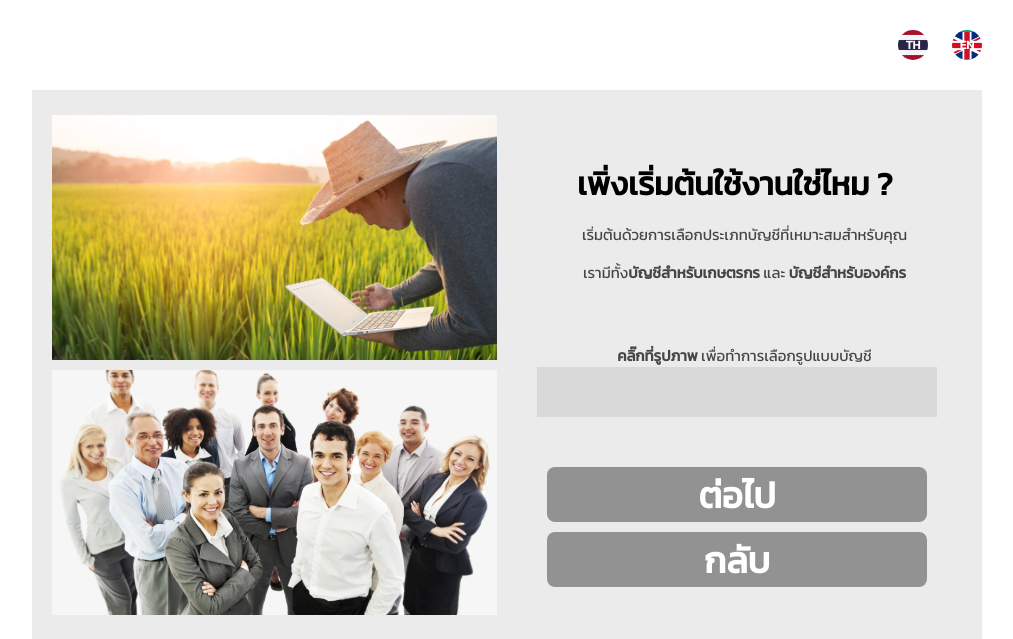
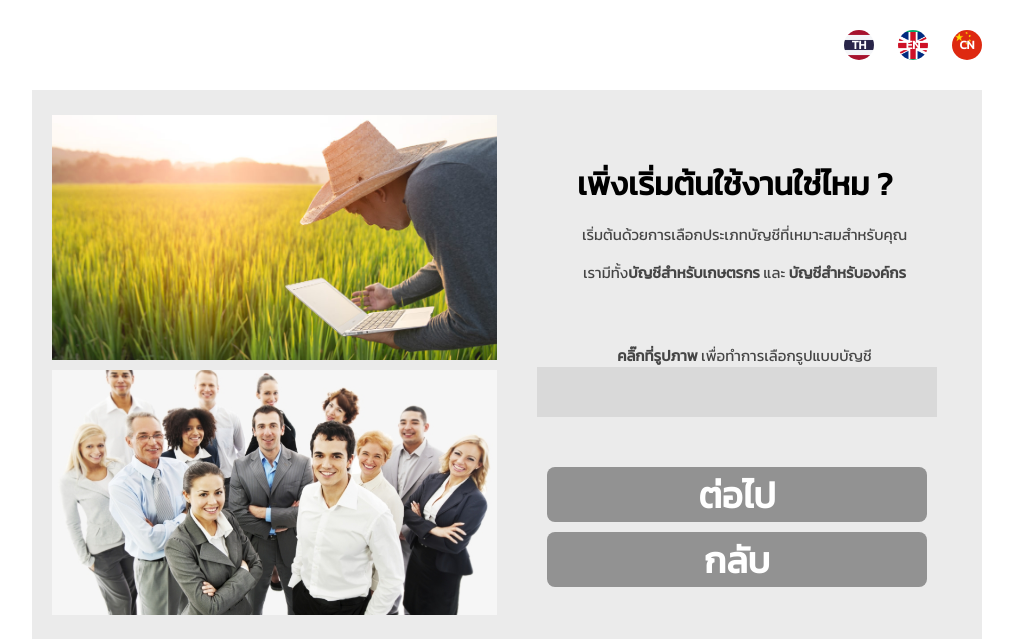
Before and after one commit to noontts/Agricultural-Projects-DII, a PHP site: page /RegisterPage.html in a window 1280 px wide. Shown: the top 639 px of the page, without its empty margins (133-1146 px from the left). Run offline with PHP 8.4, Linux system fonts and the light colour scheme.

Commit message:
Add china Lan

```diff
--- a/LoginPage.html
+++ b/LoginPage.html
@@ -13,6 +13,7 @@
         <div class="navbar">
             <button class="lanSelect" id="TH">TH</button>
             <button class="lanSelect" id="EN">EN</button>
+            <button class="lanSelect" id="CN">CN</button>
         </div>
         <div class="box">
             <div class="row">
--- a/RegisterPage.html
+++ b/RegisterPage.html
@@ -13,6 +13,7 @@
         <div class="navbar">
             <button class="lanSelect" id="TH">TH</button>
             <button class="lanSelect" id="EN">EN</button>
+            <button class="lanSelect" id="CN">CN</button>
         </div>
         <div class="box">
             <div class="row">
--- a/Register_SubmitPage(FARM).html
+++ b/Register_SubmitPage(FARM).html
@@ -13,6 +13,7 @@
         <div class="navbar">
             <button class="lanSelect" id="TH">TH</button>
             <button class="lanSelect" id="EN">EN</button>
+            <button class="lanSelect" id="CN">CN</button>
         </div>
         <div class="box">
             <div class="title">
--- a/Register_SubmitPage(OGANIZE).html
+++ b/Register_SubmitPage(OGANIZE).html
@@ -13,6 +13,7 @@
         <div class="navbar">
             <button class="lanSelect" id="TH">TH</button>
             <button class="lanSelect" id="EN">EN</button>
+            <button class="lanSelect" id="CN">CN</button>
         </div>
         <div class="box">
             <div class="title">
--- a/css/registerPage.css
+++ b/css/registerPage.css
@@ -43,6 +43,13 @@
     background-size: 150%;
     background-repeat: no-repeat;
     background-position: center;
+}
+#CN{
+    background-color: #04AA6D;
+    background-image: url("/Picture/China.png");
+    background-size: 150%;
+    background-repeat: no-repeat;
+    background-position: 2%;
 }
 .row{
     float: left;
```
Also changed, not shown: css/loginPage.css (+7 -0 lines), css/register_SubmitPage.css (+7 -0 lines), Picture/China.png (added).
